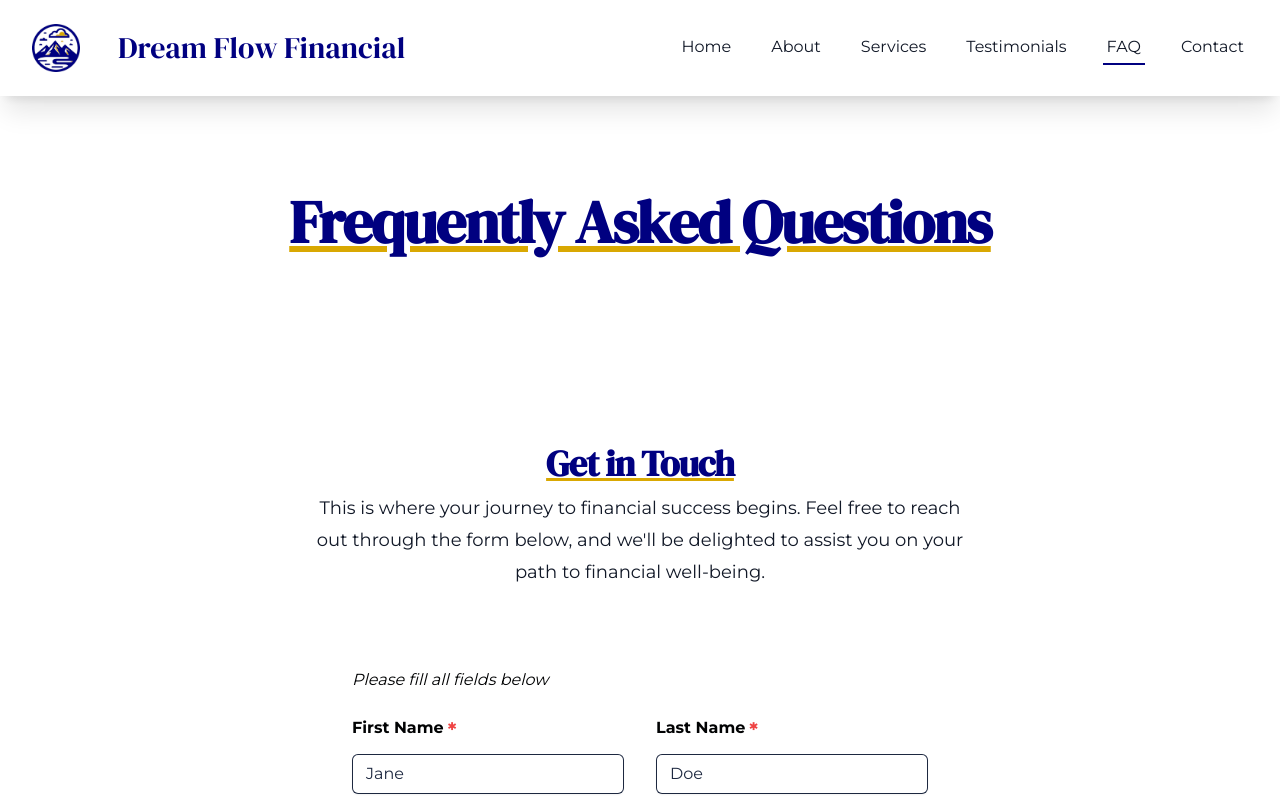
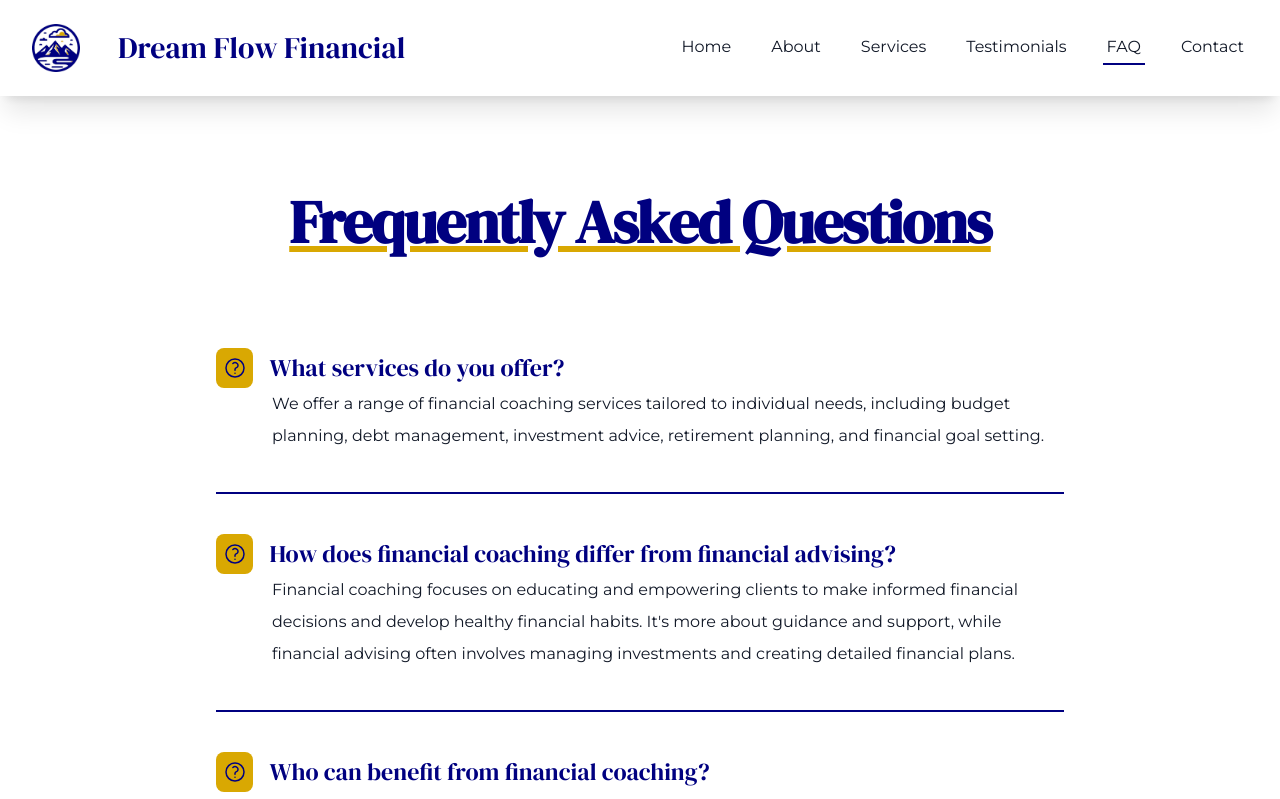
Before and after one commit to TravisAlstrand/dream_flow_financial, a React (Vite) app: page /faq in a window 1280 px wide. Shown: the top 799 px of the page. Built offline with nearby package versions, Linux system fonts and the light colour scheme; a web font is replaced by a local one.

Commit message:
populated FAQ page, added basic styles

```diff
--- a/src/components/faqpage/FAQPage.jsx
+++ b/src/components/faqpage/FAQPage.jsx
@@ -4,6 +4,9 @@ import { useInView } from "framer-motion";
 import Header1 from "../Header";
 import Contact from "../contactform/Contact";
 import Footer from "../Footer";
+
+import { faqs } from "../../json/faqs.json";
+import { QuestionMarkCircleIcon } from "@heroicons/react/24/outline";
 
 export default function FAQPage() {
   const ref = useRef(null);
@@ -21,9 +24,32 @@ export default function FAQPage() {
           transition: "all .4s cubic-bezier(0.17, 0.55, 0.55, 1) 0.2s",
         }}
       >
-        <h1 className="text-4xl font-heading font-bold tracking-tight text-primary underline decoration-secondary sm:text-6xl mb-16">
+        <h1 className="text-4xl font-heading font-bold tracking-tight text-primary underline decoration-secondary sm:text-6xl mb-24">
           Frequently Asked Questions
         </h1>
+        <section className="lg:text-left">
+          {faqs.map((faq, index) => {
+            return (
+              <article
+                key={index}
+                className="relative flex flex-col mb-10 pb-10 border-b-2 border-primary"
+              >
+                <div className="flex items-center lg:gap-x-4">
+                  <div className="left-0 top-0 flex h-10 w-10 items-center justify-center rounded-lg bg-secondary">
+                    <QuestionMarkCircleIcon
+                      className="h-6 w-6 text-primary"
+                      aria-hidden="true"
+                    />
+                  </div>
+                  <h2 className="font-heading text-primary text-2xl w-full">
+                    {faq.question}
+                  </h2>
+                </div>
+                <p className="leading-8 text-ltrGray lg:ml-14">{faq.answer}</p>
+              </article>
+            );
+          })}
+        </section>
       </main>
       <Contact />
       <Footer />
```
